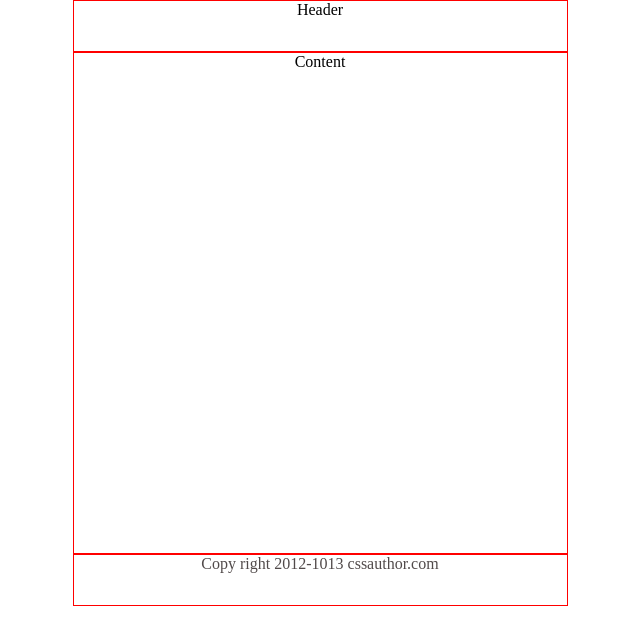
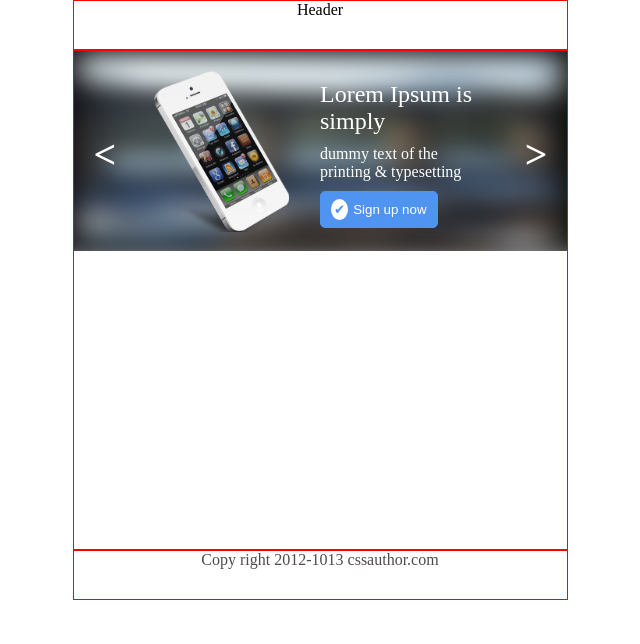
Before and after one commit to longvang2312/project-fullstack, a plain HTML site: page index.html in a window 1280 px wide. Shown: the whole page, without its empty margins (320-960 px from the left). Drawn offline with Linux system fonts and the light colour scheme.

Commit message:
add slider feature on page

```diff
--- a/index.css
+++ b/index.css
@@ -1,3 +1,6 @@
+* {
+  box-sizing: border-box
+}
 body{
   margin: 0;
 }
@@ -29,6 +32,108 @@
   float: right;
 }
 /*end header css*/
+/*start mutil column css*/
+.mutil-column{
+  height: 100%
+}
+.mutil-column .col-50{
+  width: 50%;
+  float: left;
+  height: 100%;
+}
+.mutil-column .pull-left > *{
+  float: left;
+}
+.mutil-column .pull-right > *{
+  float: right;
+}
+/*end mutil column css*/
+/*start slider css*/
+
+.slider{
+  position: relative;
+  height: 200px;
+  background-image: url("image/slider.png");
+  background-repeat: no-repeat;
+  background-size: 100% 100%;
+  color: white;
+  padding: 20px 80px;
+}
+.slider .slider-content{
+
+}
+.slider .slider-content .photo{
+  width: 135px;
+  height: 100%;
+}
+.slider .slider-content .title{
+  margin: 10px 0;
+  font-weight: initial;
+}
+.slider .slider-content .text{
+  margin: 10px 0;
+}
+
+/*end slider css*/
+
+/*start prev next icon css*/
+.prev{
+  font-size: 40px;
+  left: 20px;
+  top: calc(50% - 20px);
+  position: absolute;
+  font-weight: bold;
+  color: white;
+  cursor: pointer;
+}
+.prev .prev-icon:before{
+  content:'\003C';
+}
+.next{
+  font-size: 40px;
+  right: 20px;
+  top: calc(50% - 20px);
+  position: absolute;
+  font-weight: bold;
+  color: white;
+  cursor: pointer;
+}
+.next .next-icon:before{
+  content:'\003E';
+}
+/*end prev next icon css*/
+
+/*start signup button css*/
+.signup-button{
+  background-color: #4f94f1;
+  border-radius: 5px;
+  color: white;
+  padding: 10px;
+  border: 1px solid #4f94f1;
+  cursor: pointer;
+}
+.signup-button .signup-button-text {}
+.signup-button .signup-button-text::before {
+  content: '\2714';
+  margin-right: 5px;
+  border-radius: 50%;
+  color: #4f94f1;
+  background-color: white;
+  padding: 3px;
+}
+/*end signup button css*/
+
+/*start text align css*/
+.text-left{
+  text-align: left;
+}
+.text-right{
+  text-align: right;
+}
+.text-center{
+  text-align: center;
+}
+/*end text align css*/
 .copy-right{
   color: #514a4a;
   text-decoration-line: none;
--- a/index.html
+++ b/index.html
@@ -12,7 +12,27 @@
             Header
         </div>
         <div class="content">
-            Content
+            <div class="slider">
+                <a class="prev">
+                    <i class="prev-icon"></i>
+                </a>
+                <a class="next">
+                    <i class="next-icon"></i>
+                </a>
+                <div class="slider-content">
+                    <div class="mutil-column">
+                        <div class="col-50 pull-left">
+                            <img class="photo" src="image/iphone.png" alt="Disscussion">
+                        </div>
+                        <div class="col-50 text-left">
+                            <h2 class="title">Lorem Ipsum is simply</h2>
+                                <p class="text">dummy text of the printing & typesetting</p>
+                                <button class="signup-button"><span class="signup-button-text">Sign up now</span></button>
+                        </div>
+
+                    </div>
+                </div>
+            </div>
         </div>
         <div class="footer">
             <a class="copy-right" href='#'>Copy right 2012-1013 cssauthor.com</a>
```
Also changed, not shown: image/iphone.png (added), image/slider.png (added).
